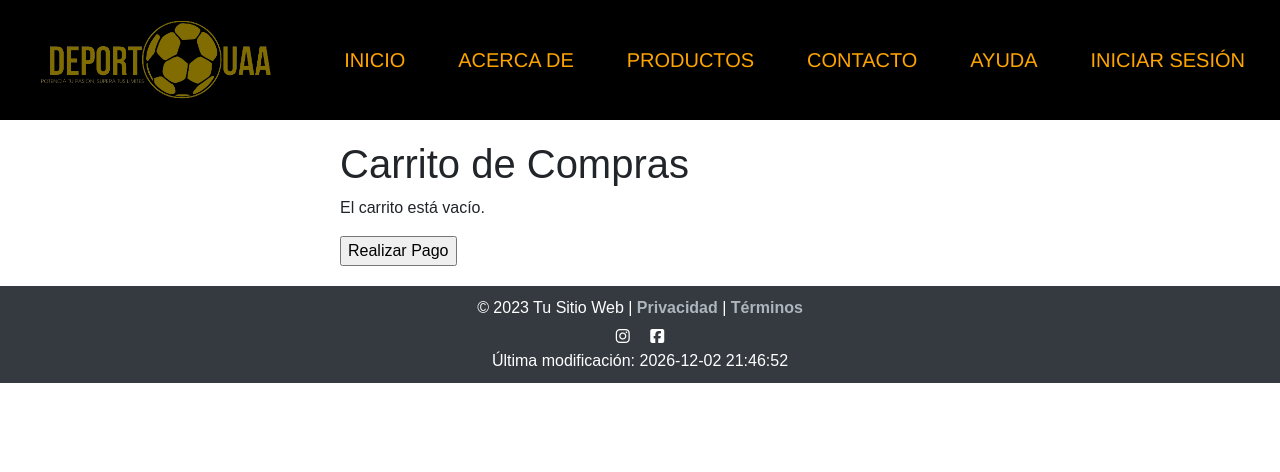
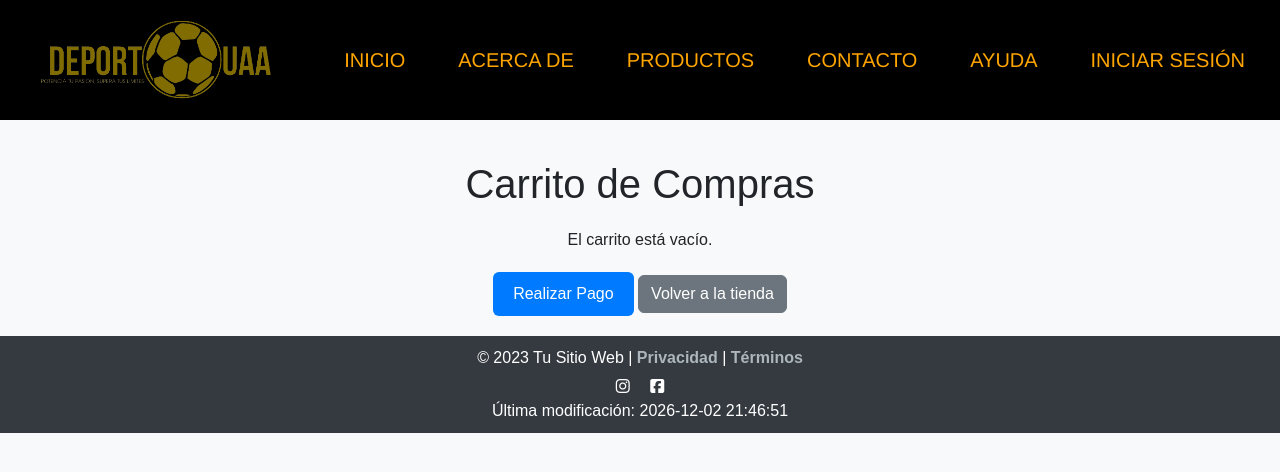
Before and after one commit to osmarmtzz/ProyectoVentaProductos, a PHP site: page /carrito.php in a window 1280 px wide. Shown: the top 472 px of the page. Run offline with PHP 8.4, Linux system fonts and the light colour scheme; some libraries are stand-ins or nearby versions.

Commit message:
carrito.php
se agrego el poder eliminar uno solo y que verifique la esxistencia asi como el monto total sin impuestos

```diff
--- a/ProyectoFinal/carrito.php
+++ b/ProyectoFinal/carrito.php
@@ -1,43 +1,93 @@
 <?php
 session_start();
 
-// Verificar si se recibieron parámetros en la URL
 if (isset($_GET['id']) && isset($_GET['nombre']) && isset($_GET['precio'])) {
     $idProducto = $_GET['id'];
     $nombreProducto = $_GET['nombre'];
     $precioProducto = $_GET['precio'];
 
-    // Inicializar el carrito si aún no existe en la sesión
     if (!isset($_SESSION['carrito'])) {
         $_SESSION['carrito'] = array();
     }
 
-    // Agregar el producto al carrito
-    $producto = array(
-        'id' => $idProducto,
-        'nombre' => $nombreProducto,
-        'precio' => $precioProducto
-    );
+    $conexion = mysqli_connect('localhost', 'root', '', 'deportuaa');
+    if (!$conexion) {
+        die('Error de conexión: ' . mysqli_connect_error());
+    }
 
-    $_SESSION['carrito'][] = $producto;
+    $sql = "SELECT existencia FROM productos WHERE idp = '$idProducto'";
+    $resultado = mysqli_query($conexion, $sql);
+
+    if ($resultado) {
+        $fila = mysqli_fetch_assoc($resultado);
+        $existencia = $fila['existencia'];
+
+        if ($existencia > 0) {
+            $index = array_search($idProducto, array_column($_SESSION['carrito'], 'id'));
+
+            if ($index !== false) {
+                $nuevaCantidad = $_SESSION['carrito'][$index]['cantidad'] + 1;
+
+                if ($nuevaCantidad > $existencia) {
+                    echo '<script>alert("No hay suficientes existencias para el producto seleccionado.");</script>';
+                } else {
+                    $_SESSION['carrito'][$index]['cantidad'] = $nuevaCantidad;
+                }
+            } else {
+                $producto = array(
+                    'id' => $idProducto,
+                    'nombre' => $nombreProducto,
+                    'precio' => $precioProducto,
+                    'cantidad' => 1
+                );
+
+                $_SESSION['carrito'][] = $producto;
+            }
+        } else {
+            echo '<script>alert("No hay suficientes existencias para el producto seleccionado.");</script>';
+        }
+    } else {
+        echo 'Error en la consulta: ' . mysqli_error($conexion);
+    }
+
+    mysqli_close($conexion);
 }
 
-// Verificar si se ha enviado el formulario de pago
+function calcularPrecioTotal() {
+    $total = 0;
+
+    foreach ($_SESSION['carrito'] as $producto) {
+        $total += $producto['precio'] * $producto['cantidad'];
+    }
+
+    return $total;
+}
+
+if (isset($_GET['eliminar']) && isset($_GET['id'])) {
+    $idEliminar = $_GET['id'];
+    $indexEliminar = array_search($idEliminar, array_column($_SESSION['carrito'], 'id'));
+
+    if ($indexEliminar !== false) {
+        $_SESSION['carrito'][$indexEliminar]['cantidad']--;
+
+        if ($_SESSION['carrito'][$indexEliminar]['cantidad'] == 0) {
+            unset($_SESSION['carrito'][$indexEliminar]);
+            $_SESSION['carrito'] = array_values($_SESSION['carrito']); // Reindexar el array
+        }
+    }
+}
+
 if (isset($_POST['realizar_pago'])) {
-    // Lógica para procesar el pago y generar el ticket
     $subtotal = 0;
 
-    // Calcular el subtotal y otros detalles del ticket
     foreach ($_SESSION['carrito'] as $producto) {
-        $subtotal += $producto['precio'];
-        // Puedes realizar cálculos adicionales según tus necesidades
+        $subtotal += $producto['precio'] * $producto['cantidad'];
     }
 
-    $envio = 5.00; // Costo de envío (puedes ajustar según tus necesidades)
-    $impuesto = $subtotal * 0.1; // 10% de impuesto (puedes ajustar según tus necesidades)
+    $envio = 5.00;
+    $impuesto = $subtotal * 0.1;
     $total = $subtotal + $envio + $impuesto;
 
-    // Guardar los detalles del ticket en la sesión (puedes guardarlos en una base de datos en un entorno de producción)
     $_SESSION['ticket'] = array(
         'subtotal' => $subtotal,
         'envio' => $envio,
@@ -48,7 +98,6 @@
 
     session_write_close();
 
-    // Después de procesar el pago, redirigir a la página de muestra de ticket
     header("Location: mostrar_ticket.php");
     exit();
 }
@@ -57,21 +106,36 @@
 <!DOCTYPE html>
 <html lang="en">
 <head>
+    <!-- Encabezado del HTML -->
     <meta charset="UTF-8">
     <meta name="viewport" content="width=device-width, initial-scale=1.0">
     <title>Carrito</title>
-    <!-- LINKS -->
     <link rel="shortcut icon" href="img/Favicon.png" type="image/x-icon">
     <link rel="stylesheet" href="css/nav.css">
     <link rel="stylesheet" href="css/index.css">
-    <!-- CDN -->
-    <link href="https://cdn.jsdelivr.net/npm/bootstrap@5.3.2/dist/css/bootstrap.min.css" rel="stylesheet" integrity="sha384-T3c6CoIi6uLrA9TneNEoa7RxnatzjcDSCmG1MXxSR1GAsXEV/Dwwykc2MPK8M2HN" crossorigin="anonymous">
-    <!-- Agregar un estilo CSS para la tabla -->
+    <link href="https://cdn.jsdelivr.net/npm/bootstrap@5.3.2/dist/css/bootstrap.min.css" rel="stylesheet">
     <style>
+        body {
+            background-color: #f8f9fa;
+        }
+
+        .pt1 {
+            padding-top: 20px;
+        }
+
+        .texto {
+            text-align: center;
+        }
+
+        h1 {
+            margin-bottom: 20px;
+        }
+
         table {
-            width: 50%;
-            margin: 20px;
+            width: 80%;
+            margin: 20px auto;
             border-collapse: collapse;
+            background-color: #fff;
         }
 
         th, td {
@@ -83,48 +147,80 @@
         th {
             background-color: #f2f2f2;
         }
+
+        form {
+            margin-top: 20px;
+        }
+
+        input[type="submit"] {
+            background-color: #007bff;
+            color: #fff;
+            padding: 10px 20px;
+            font-size: 16px;
+            border: none;
+            cursor: pointer;
+        }
+
+        input[type="submit"]:hover {
+            background-color: #0056b3;
+        }
     </style>
 </head>
 <body>
     <?php include 'nav.php'; ?>
     <div class="pt1">
-        <div class="texto">
+        <div class="container texto">
             <h1>Carrito de Compras</h1>
             <?php
-            // Mostrar el contenido del carrito
             if (isset($_SESSION['carrito']) && !empty($_SESSION['carrito'])) {
-                echo '<table>';
+                echo '<table class="table">';
+                echo '<thead>';
                 echo '<tr>';
                 echo '<th>ID</th>';
                 echo '<th>Nombre</th>';
                 echo '<th>Precio</th>';
-                echo '<th>Acciones</th>'; // Nueva columna para las acciones
+                echo '<th>Cantidad</th>';
+                echo '<th>Acciones</th>';
                 echo '</tr>';
+                echo '</thead>';
+                echo '<tbody>';
                 foreach ($_SESSION['carrito'] as $producto) {
                     echo '<tr>';
                     echo '<td>' . $producto['id'] . '</td>';
                     echo '<td>' . $producto['nombre'] . '</td>';
-                    echo '<td>' . $producto['precio'] . '</td>';
-                    // Agregar un enlace o botón para eliminar el producto
-                    echo '<td><a href="eliminar_producto.php?id=' . $producto['id'] . '">Eliminar</a></td>';
+                    echo '<td>$' . $producto['precio'] . '</td>';
+                    echo '<td>' . $producto['cantidad'] . '</td>';
+                    echo '<td><a href="carrito.php?eliminar=1&id=' . $producto['id'] . '" class="btn btn-danger">Eliminar</a></td>';
                     echo '</tr>';
                 }
+                echo '</tbody>';
+                echo '</table>';
+
+                // Mostrar tabla del precio total
+                echo '<table class="table">';
+                echo '<thead>';
+                echo '<tr>';
+                echo '<th>Precio Total Sin Impuestos </th>';
+                echo '</tr>';
+                echo '</thead>';
+                echo '<tbody>';
+                echo '<tr>';
+                echo '<td>$' . calcularPrecioTotal() . '</td>';
+                echo '</tr>';
+                echo '</tbody>';
                 echo '</table>';
             } else {
                 echo '<p>El carrito está vacío.</p>';
             }
             ?>
+            <form action="" method="post">
+                <input type="submit" name="realizar_pago" value="Realizar Pago" class="btn btn-primary">
+                <a href="productos.php" class="btn btn-secondary">Volver a la tienda</a>
 
-            <!-- Agregar un formulario para realizar el pago -->
-            <form action="" method="post">
-                <input type="submit" name="realizar_pago" value="Realizar Pago">
             </form>
         </div>
     </div>
     <?php include 'footer.php'; ?>
 </body>
 </html>
-<!-- SCRITPS -->
-<script src="https://cdn.jsdelivr.net/npm/bootstrap@5.3.2/dist/js/bootstrap.bundle.min.js" integrity="sha384-C6RzsynM9kWDrMNeT87bh95OGNyZPhcTNXj1NW7RuBCsyN/o0jlpcV8Qyq46cDfL" crossorigin="anonymous"></script>
-</body>
-</html>
+<script src="https://cdn.jsdelivr.net/npm/bootstrap@5.3.2/dist/js/bootstrap.bundle.min.js"></script>
```
